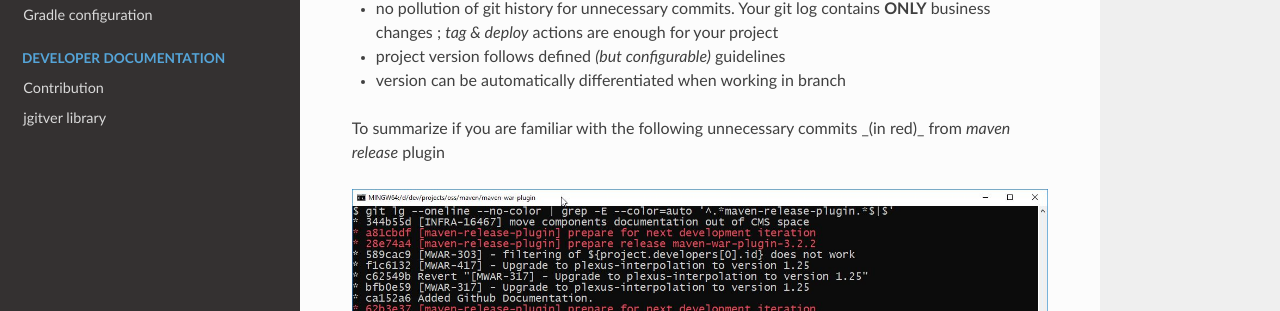
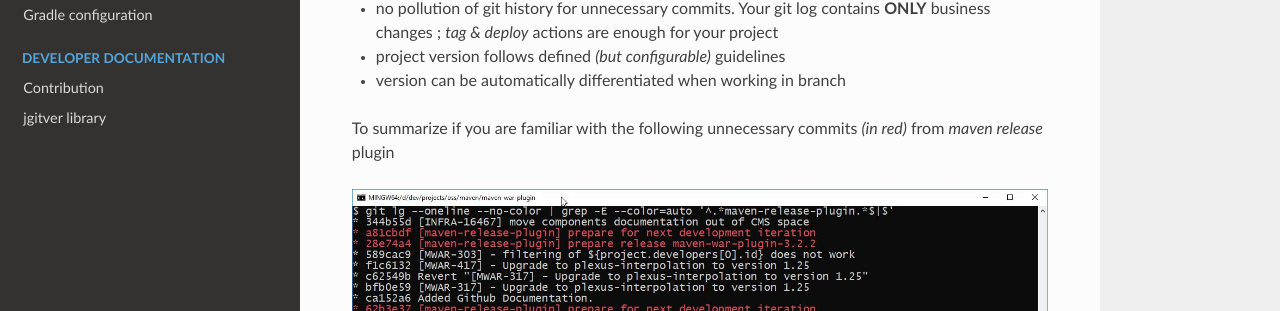
Before and after one commit to jgitver/jgitver.github.io, a Sphinx documentation site: the page built from docs/clean-git.rst, in a window 1280 px wide and 1156 px high. Shown: the part 331-642 px from the top of the window. Built offline with Sphinx 7.4.7 and the Read the Docs theme 2.0.0, drawn with Linux system fonts in a browser that asks for light colours.

Commit message:
correct emphasis mistake

```diff
--- a/docs/clean-git.rst
+++ b/docs/clean-git.rst
@@ -11,7 +11,7 @@ The benefits from the above:
 * project version follows defined *(but configurable)* guidelines
 * version can be automatically differentiated when working in branch
 
-To summarize if you are familiar with the following unnecessary commits _(in red)_ from `maven release` plugin
+To summarize if you are familiar with the following unnecessary commits *(in red)* from `maven release` plugin
 
 .. image:: images/maven-release-occourence-git-history.jpg
 
```
